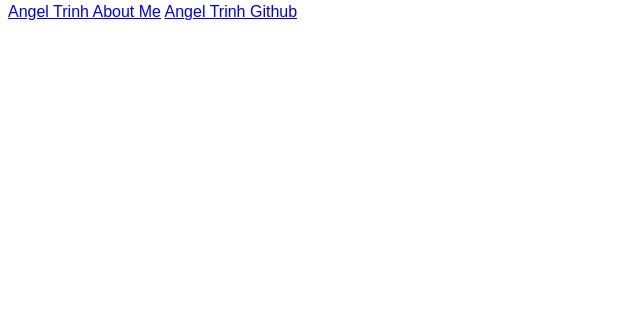
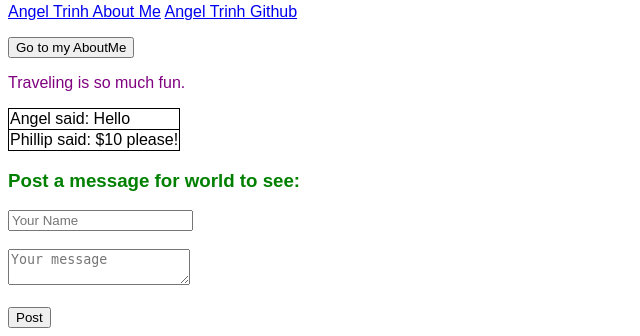
Before and after one commit to angelica3010/hw8, a Flask app: page /photos in a window 1280 px wide. Shown: the part 1221-1557 px from the top of the page, without its empty margins (0-640 px from the left). Before the commit the page ends 1241 px from the top, so only its background shows below. Run offline with Flask 2, Linux system fonts and the light colour scheme.

Commit message:
updated form

```diff
--- a/flask_portfolio/portfolio/templates/photos.html
+++ b/flask_portfolio/portfolio/templates/photos.html
@@ -57,6 +57,35 @@ div.float{
     <a href="/about">Angel Trinh About Me</a>
       <a href="https://github.com/angelica3010">Angel Trinh Github </a>
 
+      <p>
+        <form id="homebtn" action="/about" method="POST">
+          <button type="submit" name="photos_page">Go to my AboutMe</button>
+          <p class ="class3">
+           Traveling is so much fun.
+          </p>
+        </form>
+      </p>
+
+      <table>
+          {% for i in messages%}
+        <tr>
+      		<td>
+
+            {{i.name}} said: {{i.message}}
+          </td>
+      	</tr>
+  {% endfor %}
+      </table>
+
+
+
+      <h3> Post a message for world to see: </h3>
+
+      <form method="POST" action="/photos">
+      	<input type="text" name="name" placeholder="Your Name"> <br> <br>
+      	<textarea name='message' placeholder="Your message "></textarea> <br> <br>
+      	<button>Post</button>
+      </form>
 
 </body>
 </html>
--- a/flask_portfolio/portfolio/views.py
+++ b/flask_portfolio/portfolio/views.py
@@ -1,7 +1,12 @@
 from . import app
 from flask import Flask, render_template, request
 
+
 like_count = 0
+
+
+comments = [{'name' :'Angel','message' : 'Hello'},
+			{'name': 'Phillip', 'message': '$10 please!'}]
 
 @app.route('/', methods = ['POST','GET'])
 def index():
@@ -22,6 +27,16 @@ def about():
     count = like_count
     return render_template('aboutangel.html', new_count = count)
 
-@app.route('/photos', methods = ['POST','GET'])
-def picture():
-    return render_template('photos.html')
+@app.route('/photos', methods = ['GET', 'POST'])
+def info():
+	if request.method == 'POST':
+		name1 = request.form['name']
+		message1 = request.form['message']
+		comments.append({'name' : name1, 'message': message1})
+
+		print(comments)
+		return render_template('/photos.html', messages = comments)
+	else:
+		print('get method')
+		print(comments)
+		return render_template('photos.html', messages= comments)
```
